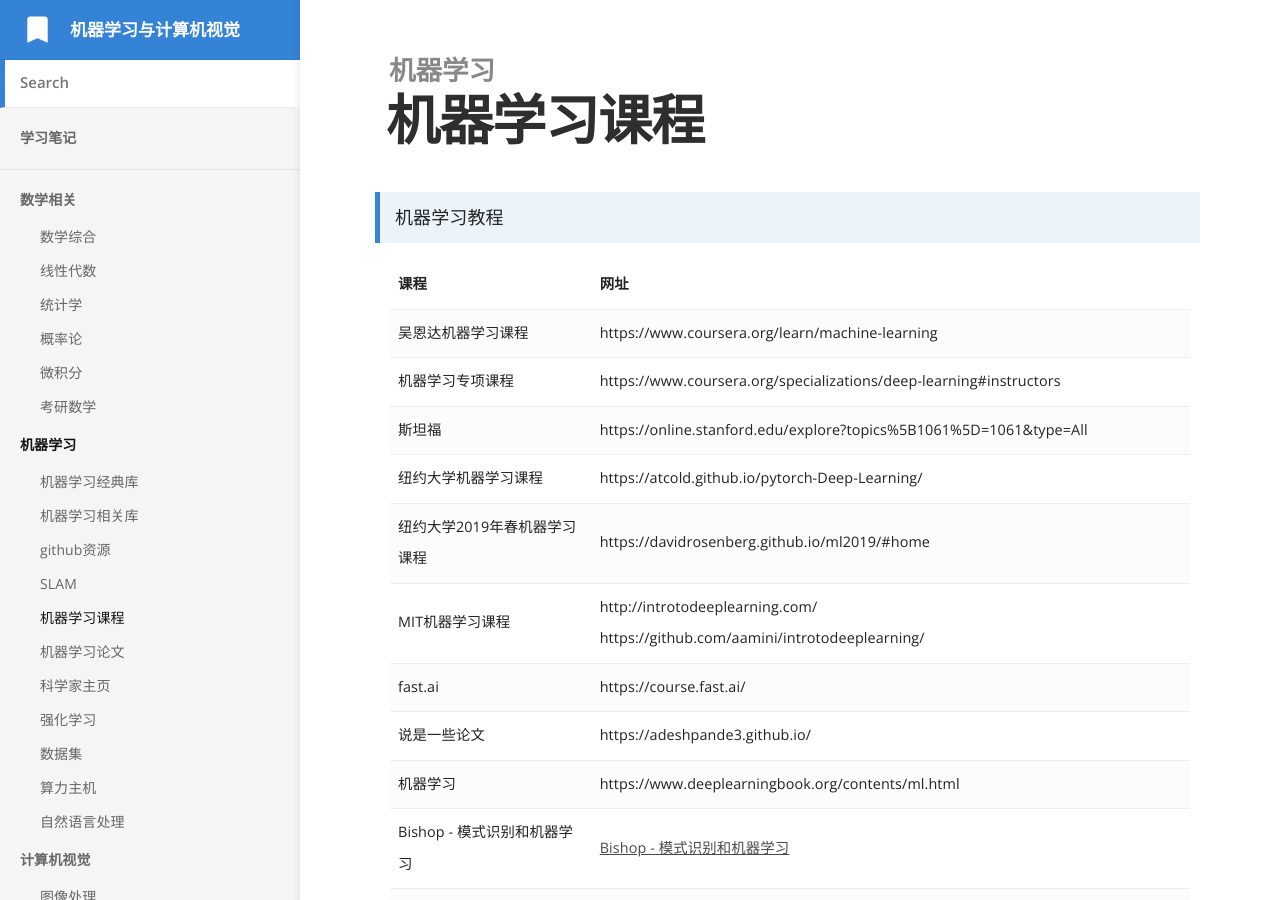
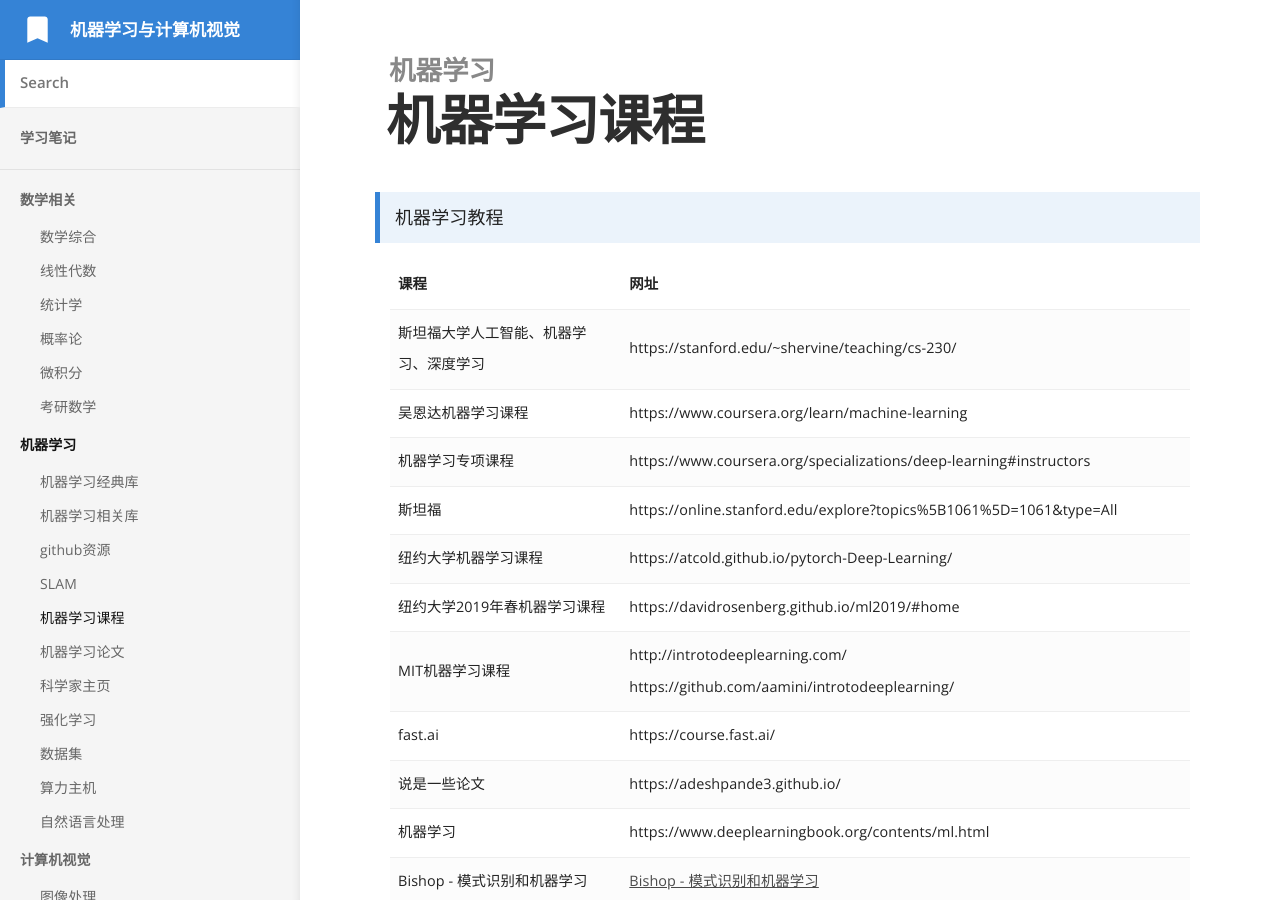
Before and after one commit to bashendixie/Machine_Learning_Notes, a Jekyll site: the page built from _docs/机器学习/机器学习课程.md, in a window 1280 px wide and 900 px high. Built offline with Jekyll 4.4.1, drawn with Linux system fonts in a browser that asks for light colours.

Commit message:
no message

```diff
--- a/_docs/机器学习/机器学习课程.md
+++ b/_docs/机器学习/机器学习课程.md
@@ -18,6 +18,14 @@
 				<strong>
 					网址
 				</strong>
+			</td>
+		</tr>
+		<tr>
+			<td>
+				斯坦福大学人工智能、机器学习、深度学习
+			</td>
+			<td>
+				https://stanford.edu/~shervine/teaching/cs-230/
 			</td>
 		</tr>
 		<tr>
```
Also changed, not shown: _docs/数学相关/数学综合.md (+1 -8 lines).
